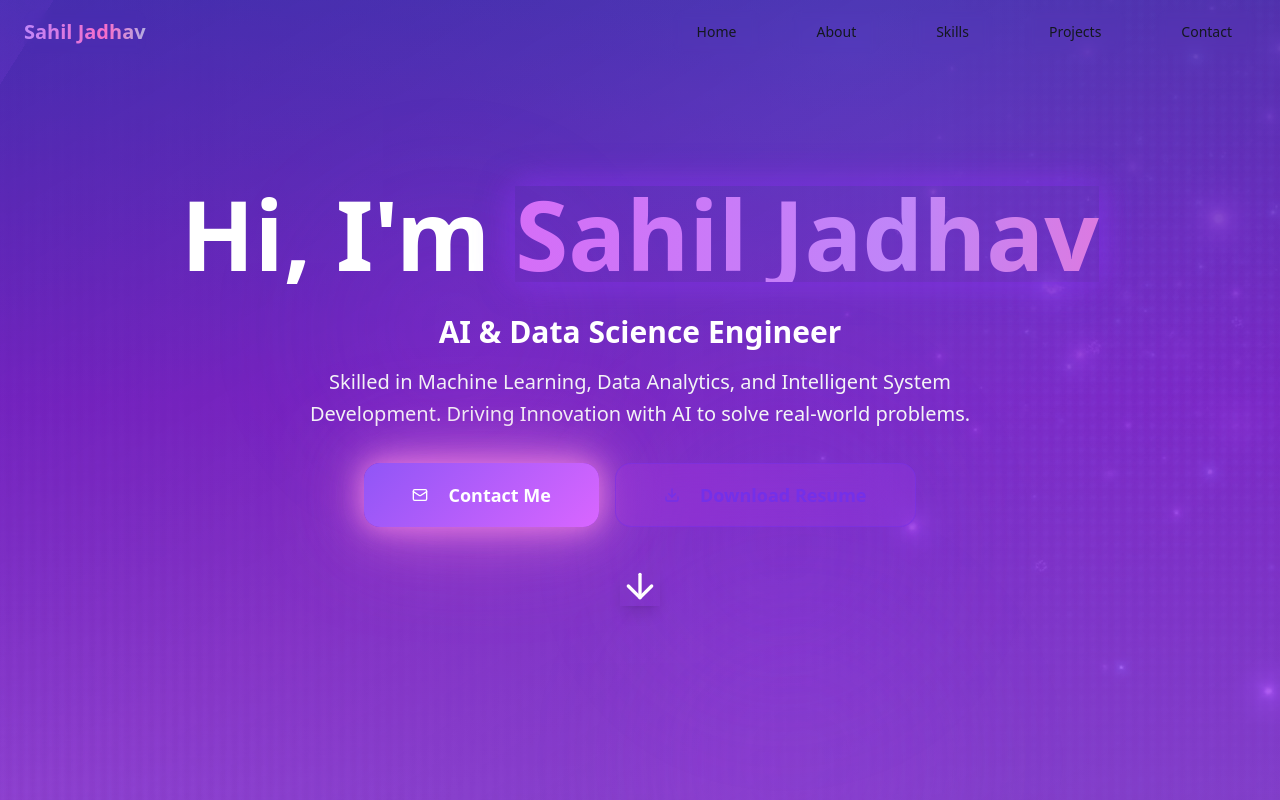
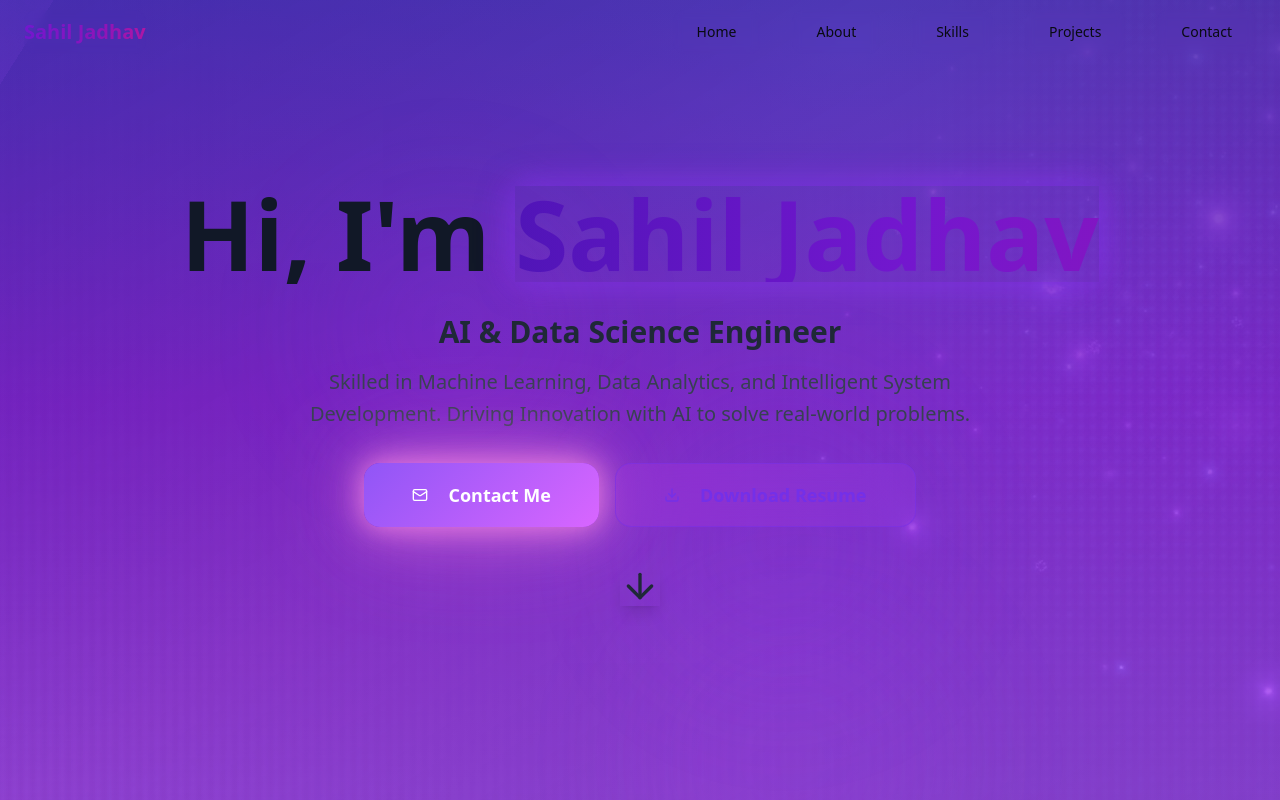
Before and after one commit to Sahilnj143/sahils-portfolio, a React (Vite) app: page / in a window 1280 px wide. Shown: the top 800 px of the page. Built offline with nearby package versions, Linux system fonts and the light colour scheme.

Commit message:
Refactor: Darken website text
Update text color across the website to a darker shade for improved readability and contrast.

```diff
--- a/src/components/Hero.tsx
+++ b/src/components/Hero.tsx
@@ -47,7 +47,7 @@ const Hero = () => {
           variants={fadeInUp}
           className="mb-6"
         >
-          <h1 className="text-6xl md:text-8xl font-extrabold text-white mb-8 leading-tight">
+          <h1 className="text-6xl md:text-8xl font-extrabold text-gray-900 mb-8 leading-tight">
             Hi, I'm{" "}
             <span className="text-gradient pulse-glow inline-block hover:scale-105 transition-spring cursor-default">
               Sahil Jadhav
@@ -59,10 +59,10 @@ const Hero = () => {
           variants={fadeInUp}
           className="mb-8"
         >
-          <p className="text-2xl md:text-3xl text-white font-semibold mb-4 max-w-3xl mx-auto">
+          <p className="text-2xl md:text-3xl text-gray-800 font-semibold mb-4 max-w-3xl mx-auto">
             AI & Data Science Engineer
           </p>
-          <p className="text-xl text-gray-100 max-w-2xl mx-auto leading-relaxed">
+          <p className="text-xl text-gray-700 max-w-2xl mx-auto leading-relaxed">
             Skilled in Machine Learning, Data Analytics, and Intelligent System Development.
             Driving Innovation with AI to solve real-world problems.
           </p>
@@ -105,7 +105,7 @@ const Hero = () => {
           className="animate-bounce"
         >
           <ArrowDown
-            className="mx-auto h-10 w-10 text-white cursor-pointer hover:text-gray-200 transition-colors shadow-lg"
+            className="mx-auto h-10 w-10 text-gray-800 cursor-pointer hover:text-gray-600 transition-colors shadow-lg"
             onClick={() => document.getElementById('about')?.scrollIntoView({ behavior: 'smooth' })}
           />
         </motion.div>
--- a/src/index.css
+++ b/src/index.css
@@ -7,13 +7,13 @@
 @layer base {
   :root {
     --background: 0 0% 98%;
-    --foreground: 220 20% 10%;
+    --foreground: 220 30% 5%;
 
     --card: 0 0% 100%;
-    --card-foreground: 220 20% 10%;
+    --card-foreground: 220 30% 5%;
 
     --popover: 0 0% 100%;
-    --popover-foreground: 220 20% 10%;
+    --popover-foreground: 220 30% 5%;
 
     --primary: 262 80% 55%;
     --primary-foreground: 0 0% 98%;
@@ -23,7 +23,7 @@
     --secondary-foreground: 0 0% 98%;
 
     --muted: 220 15% 94%;
-    --muted-foreground: 220 15% 40%;
+    --muted-foreground: 220 30% 25%;
 
     --accent: 285 90% 60%;
     --accent-foreground: 0 0% 98%;
@@ -78,30 +78,30 @@
 
   .dark {
     --background: 220 25% 8%;
-    --foreground: 220 15% 92%;
+    --foreground: 220 15% 95%;
 
     --card: 220 25% 10%;
-    --card-foreground: 220 15% 92%;
+    --card-foreground: 220 15% 95%;
 
     --popover: 220 25% 10%;
-    --popover-foreground: 220 15% 92%;
+    --popover-foreground: 220 15% 95%;
 
     --primary: 285 90% 70%;
-    --primary-foreground: 0 0% 98%;
+    --primary-foreground: 0 0% 10%;
     --primary-glow: 295 90% 80%;
 
     --secondary: 262 80% 65%;
-    --secondary-foreground: 0 0% 98%;
+    --secondary-foreground: 0 0% 10%;
 
     --muted: 220 20% 15%;
-    --muted-foreground: 220 15% 70%;
+    --muted-foreground: 220 15% 85%;
 
     --accent: 270 90% 75%;
-    --accent-foreground: 0 0% 98%;
+    --accent-foreground: 0 0% 10%;
     --accent-glow: 280 90% 80%;
 
     --destructive: 0 84% 65%;
-    --destructive-foreground: 0 0% 98%;
+    --destructive-foreground: 0 0% 10%;
 
     --border: 220 20% 22%;
     --input: 220 20% 15%;
@@ -152,7 +152,7 @@
 
 @layer components {
   .text-gradient {
-    background: linear-gradient(90deg, hsl(285 90% 70%), hsl(270 90% 75%), hsl(320 90% 70%), hsl(185 90% 70%));
+    background: linear-gradient(90deg, hsl(262 80% 40%), hsl(270 80% 45%), hsl(285 80% 40%), hsl(320 80% 45%));
     background-size: 200% 200%;
     animation: gradient-shift 4s ease-in-out infinite;
     -webkit-background-clip: text;
```
